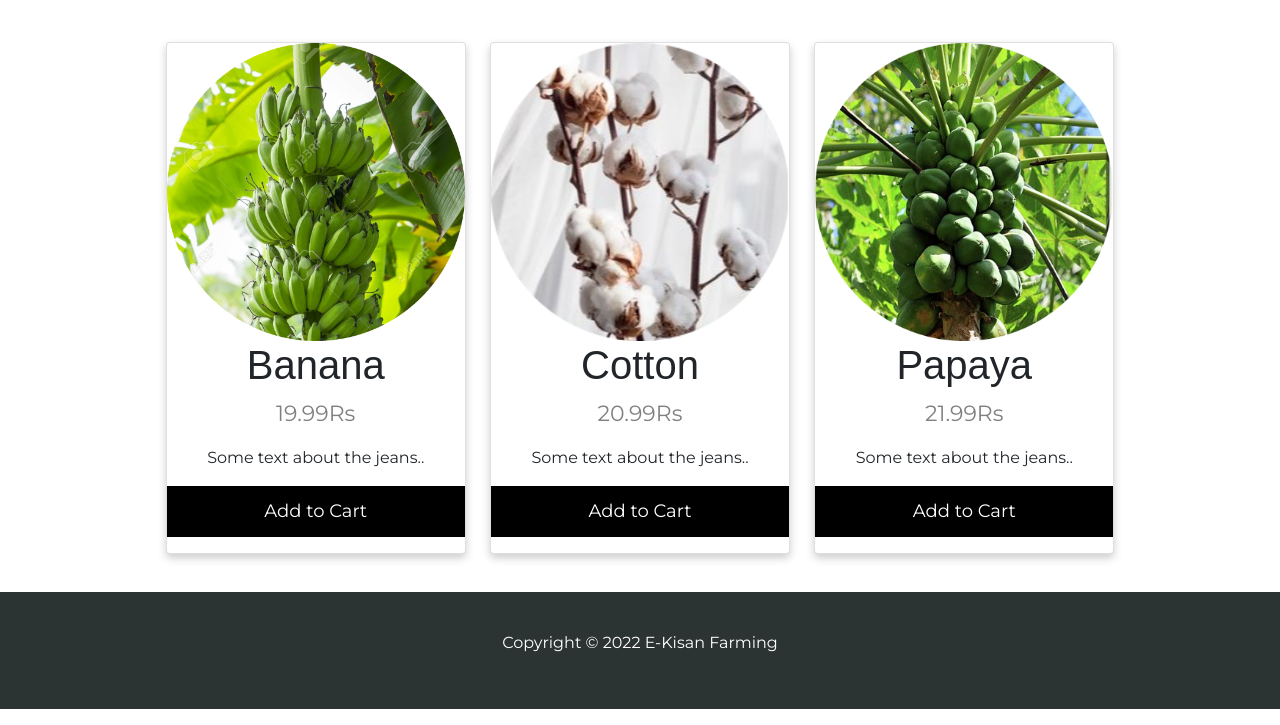
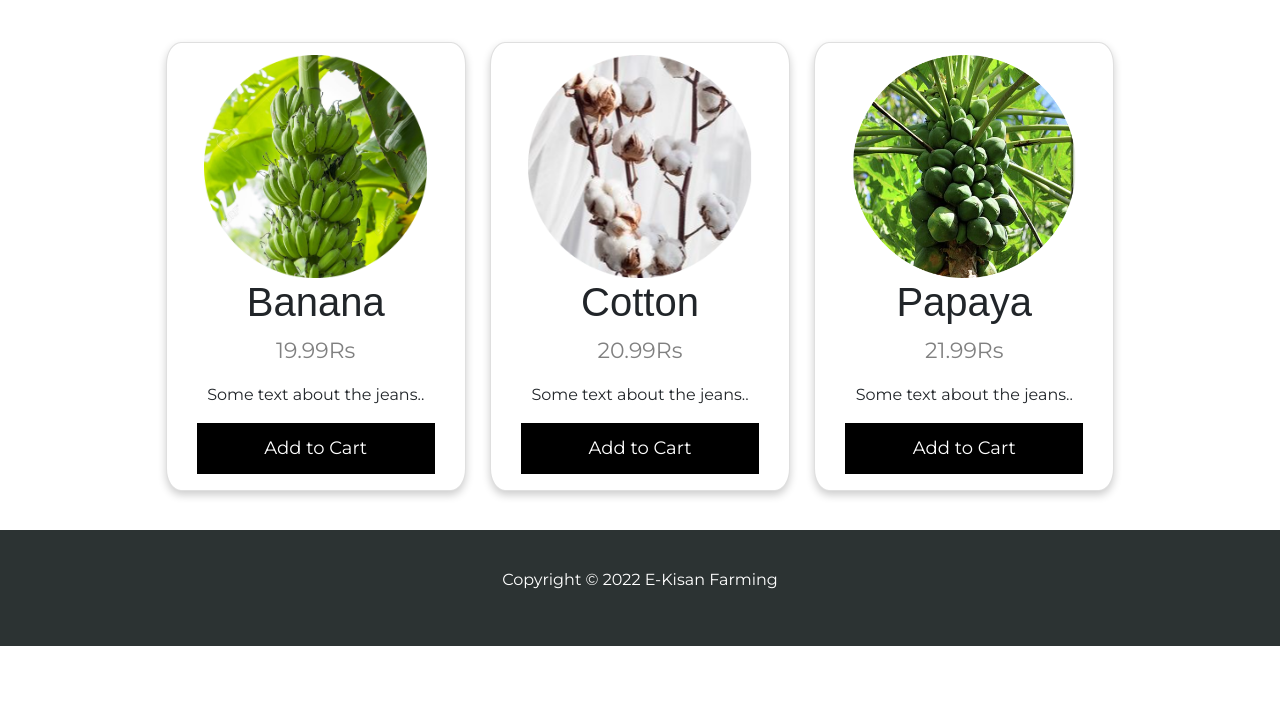
Before and after one commit to PranavSheth12/E-Kisan-Farming, a Django app: page /products in a window 1280 px wide. Shown: the part 75-800 px from the top of the page. Run offline with Django 4.2, Linux system fonts and the light colour scheme; some libraries are stand-ins or nearby versions.

Commit message:
product page css

```diff
--- a/static/CSS/products.css
+++ b/static/CSS/products.css
@@ -4,6 +4,7 @@
     margin: auto;
     text-align: center;
     font-family: arial;
+    border-radius: 5%;
   }
 
   .price {
@@ -19,8 +20,14 @@
     background-color: #000;
     text-align: center;
     cursor: pointer;
-    width: 100%;
+    width: 80%;
     font-size: 18px;
+  }
+  .img{
+    width:75%;
+    height:75%;
+    margin:auto;
+    margin-top:4%;
   }
   .box{
     /* border: black solid; */
--- a/templates/products.html
+++ b/templates/products.html
@@ -17,7 +17,7 @@
 
                 <div class="box col-md-4">
                     <div class="card">
-                        <img src="{% static 'Images/banana-modified.png' %} " alt="Denim Jeans" style="width:auto">
+                        <img src="{% static 'Images/banana-modified.png' %} " alt="Denim Jeans" class="img">
                         <h1>Banana</h1>
                         <p class="price">19.99Rs</p>
                         <p>Some text about the jeans..</p>
@@ -26,7 +26,7 @@
                 </div>
                 <div class="box col-md-4">
                     <div class="card">
-                        <img src="{% static 'Images/cotton-modified.png' %} " alt="Denim Jeans" style="width:auto">
+                        <img src="{% static 'Images/cotton-modified.png' %} " alt="Denim Jeans" class="img">
                         <h1>Cotton</h1>
                         <p class="price">20.99Rs</p>
                         <p>Some text about the jeans..</p>
@@ -35,7 +35,7 @@
                 </div>
                 <div class="box col-md-4">
                     <div class="card">
-                        <img src="{% static 'Images/papaya-modified.png' %} " alt="Denim Jeans" style="width:auto">
+                        <img src="{% static 'Images/papaya-modified.png' %} " alt="Denim Jeans" class="img">
                         <h1>Papaya</h1>
                         <p class="price">21.99Rs</p>
                         <p>Some text about the jeans..</p>
```
Also changed, not shown: db.sqlite3.
